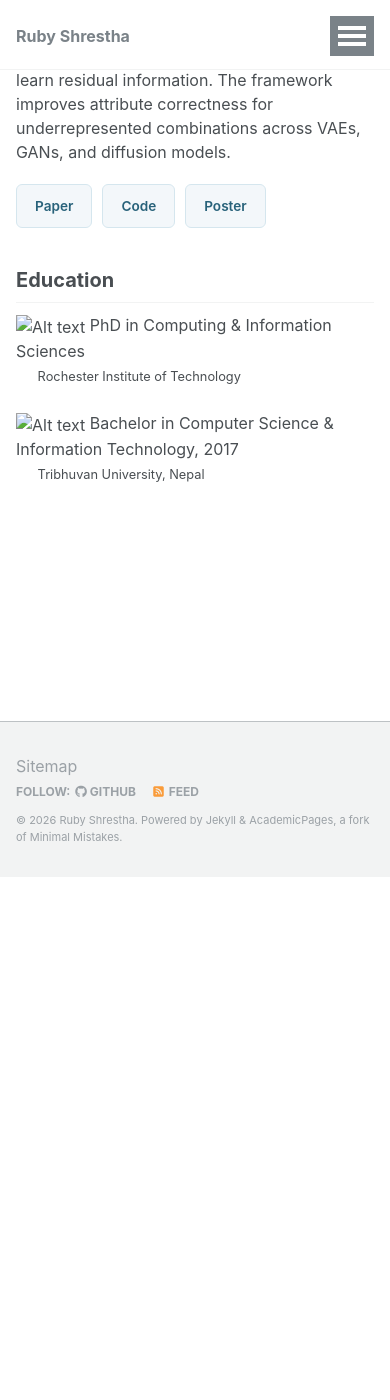
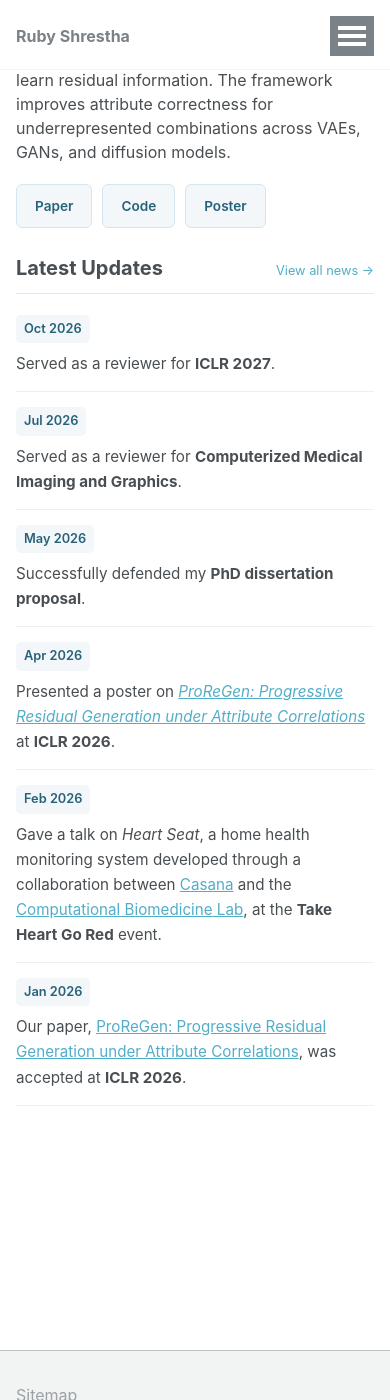
Before and after one commit to ruby-stha/ruby-stha.github.io, a Jekyll site: the page built from _pages/about.md, in a window 390 px wide and 1400 px high, scrolled down 1504 px. Built offline with Jekyll 4.4.1, drawn with Linux system fonts in a browser that asks for light colours; before the commit the page ends 2381 px from its top, so only the background shows below that.

Commit message:
About update

```diff
--- a/_data/navigation.yml
+++ b/_data/navigation.yml
@@ -2,6 +2,8 @@
 main:
   - title: "Publications"
     url: /publications/
+  - title: "News"
+    url: /news/
 
 #  - title: "Talks"
 #    url: /talks/
--- a/_pages/about.md
+++ b/_pages/about.md
@@ -7,7 +7,7 @@ redirect_from:
   - /about.html
 ---
 
-I am a final-year PhD student in Computing and Information Sciences at Rochester Institute of Technology, advised by [Prof. Linwei Wang](https://pht180.rit.edu/cblwang/linwei-wang/) in the [Computational Biomedicine Lab](https://pht180.rit.edu/cblwang/). My research focuses on building **reliable deep generative models**: improving their robustness and controllability, particularly for cases underrepresented in the training data.
+I am a final-year PhD student in Computing and Information Sciences at Rochester Institute of Technology, advised by [Prof. Linwei Wang](https://www.rit.edu/cblwang/linwei-wang) in the [Computational Biomedicine Lab](https://www.rit.edu/cblwang/directory). My research focuses on building **reliable deep generative models**: improving their robustness and controllability, particularly for cases underrepresented in the training data.
 
 My current work explores these themes in computer vision:
 
@@ -47,8 +47,7 @@ My current work explores these themes in computer vision:
       class="research-image"
       src="{{ '/images/proregen.png' | relative_url }}"
       alt="ProReGen method: recasting correlated attribute conditioning through residualization and two-stage learning."
-      loading="lazy"
-      style="width: 70%; height: auto; margin: 20px auto 24px;">
+      loading="lazy">
   </a>
 
   <p>
@@ -76,9 +75,25 @@ My current work explores these themes in computer vision:
 
 </div>
 
-## Education
+<!-- ## Education
 
 <img src="https://academicpages.github.io/images/favicon.ico" alt="Alt text" width="20" height="20">  PhD in Computing & Information Sciences<br>
-<span class="university" style="font-size:.8em"> &nbsp; &nbsp; &nbsp; Rochester Institute of Technology</span><br><br>
+<span class="university"> &nbsp; &nbsp; &nbsp; Rochester Institute of Technology</span><br><br>
 <img src="https://academicpages.github.io/images/favicon.ico" alt="Alt text" width="20" height="20">  Bachelor in Computer Science & Information Technology, 2017<br>
-<span class="university" style="font-size:.8em">&nbsp; &nbsp; &nbsp; Tribhuvan University, Nepal</span>
+<span class="university">&nbsp; &nbsp; &nbsp; Tribhuvan University, Nepal</span> -->
+
+{% assign full_news = site.pages | where: "permalink", "/news/" | first %}
+{% assign homepage_updates = full_news.updates | where: "year", 2026 %}
+
+<section class="ruby-updates" aria-labelledby="latest-updates">
+  <div class="updates-header">
+    <h2 id="latest-updates">Latest Updates</h2>
+    <a class="updates-all" href="{{ '/news/' | relative_url }}">View all news &rarr;</a>
+  </div>
+  {% for item in homepage_updates %}
+    <div class="update-row">
+      <span class="update-date">{{ item.date | escape }}</span>
+      <div class="update-copy">{{ item.text | markdownify }}</div>
+    </div>
+  {% endfor %}
+</section>
--- /dev/null
+++ b/_pages/news.md
@@ -0,0 +1,111 @@
+---
+layout: archive
+title: News
+permalink: /news/
+author_profile: true
+updates:
+- section: '2026'
+  year: 2026
+  date: Oct 2026
+  text: Served as a reviewer for **ICLR 2027**.
+- section: '2026'
+  year: 2026
+  date: Jul 2026
+  text: Served as a reviewer for **Computerized Medical Imaging and Graphics**.
+- section: '2026'
+  year: 2026
+  date: May 2026
+  text: Successfully defended my **PhD dissertation proposal**.
+- section: '2026'
+  year: 2026
+  date: Apr 2026
+  text: 'Presented a poster on *[ProReGen: Progressive Residual Generation under Attribute Correlations](https://openreview.net/forum?id=2LzYaW032Q)*
+    at **ICLR 2026**.'
+- section: '2026'
+  year: 2026
+  date: Feb 2026
+  text: Gave a talk on *Heart Seat*, a home health monitoring system developed through a collaboration between [Casana](https://casanacare.com/)
+    and the [Computational Biomedicine Lab](https://www.rit.edu/cblwang/directory), at the **Take Heart Go Red** event.
+- section: '2026'
+  year: 2026
+  date: Jan 2026
+  text: 'Our paper, [ProReGen: Progressive Residual Generation under Attribute Correlations](https://openreview.net/forum?id=2LzYaW032Q),
+    was accepted at **ICLR 2026**.'
+- section: '2025'
+  year: 2025
+  date: Nov 2025
+  text: 'Gave a guest lecture on *Robustness of Deep Learning Models to Observed Attribute Correlations: Exploring Impact
+    and Potential Solution* for **CISC-865 Deep Learning** at RIT.'
+- section: '2024'
+  year: 2024
+  date: Oct 2024
+  text: Gave a talk on *Spurious Correlations and Bias in AI Systems* to clinical and behavioral health psychology interns
+    at RIT.
+- section: '2023'
+  year: 2023
+  date: Oct 2023
+  text: 'Our equal-contribution paper, [Distributionally Robust Optimization and Invariant Representation Learning for Addressing
+    Subgroup Underrepresentation: Mechanisms and Limitations](https://arxiv.org/abs/2308.06434), was published at **FAIMI,
+    MICCAI 2023**.'
+- section: '2023'
+  year: 2023
+  date: May 2023
+  text: Passed my **PhD Research Potential Assessment (RPA)**.
+- section: '2023'
+  year: 2023
+  date: Feb 2023
+  text: Received the **Dr. Russell & Melissa Bessette Award for Doctoral Student Excellence** at RIT.
+- section: '2022'
+  year: 2022
+  date: Aug 2022
+  text: Started my **PhD in Computing and Information Sciences at RIT**, joining the [Computational Biomedicine Lab](https://www.rit.edu/cblwang/directory)
+    under the supervision of Prof. Linwei Wang.
+- section: Earlier Highlights
+  year: 2019
+  date: Sep 2019
+  text: Received the **National Female Education Award** from the Government of Nepal.
+- section: Earlier Highlights
+  year: 2018
+  date: Aug 2018
+  text: 'Gave an oral presentation on *Maze Solving with Anomaly Tolerant Dead End Filling and A*: Implementation and Analysis*
+    at the **Fifth International Conference on Information Technology for Development (IT4D)**.'
+- section: Earlier Highlights
+  year: 2018
+  date: Apr 2018
+  text: Graduated with a **Bachelor’s degree in Computer Science and Information Technology** from Tribhuvan University.
+- section: Earlier Highlights
+  year: 2016
+  date: Apr 2016
+  text: Won the **International Girls in ICT Day Hackathon**.
+---
+
+<style>
+  .ruby-updates { margin: 28px 0; }
+  .ruby-updates .updates-header { display: flex; flex-wrap: wrap; align-items: baseline; justify-content: space-between; gap: 8px 20px; border-bottom: 1px solid #e3e9ed; padding-bottom: 12px; margin-bottom: 6px; }
+  .ruby-updates .updates-header h2 { margin: 0; padding: 0; border: 0; }
+  .ruby-updates .updates-all { font-size: 0.8em; white-space: nowrap; text-decoration: none; }
+  .ruby-updates .updates-all:hover { text-decoration: underline; }
+  .ruby-updates .updates-year { margin: 28px 0 4px; border-bottom: 1px solid #e3e9ed; padding-bottom: 10px; }
+  .ruby-updates .update-row { display: grid; grid-template-columns: 110px minmax(0, 1fr); gap: 18px; align-items: start; padding: 15px 0; border-bottom: 1px solid #edf0f2; }
+  .ruby-updates .update-date { display: inline-block; padding: 4px 8px; border-radius: 5px; background: #f3f7fa; color: #28627a; font-size: 0.8em; font-weight: 600; text-align: center; line-height: 1.6; }
+  .ruby-updates .update-copy { min-width: 0; font-size: 0.95em; line-height: 1.65; overflow-wrap: anywhere; }
+  .ruby-updates .update-copy p { margin: 0; }
+  .ruby-updates a:focus-visible { outline: 2px solid #28627a; outline-offset: 3px; }
+  @media (max-width: 600px) {
+    .ruby-updates .update-row { grid-template-columns: minmax(0, 1fr); gap: 8px; }
+    .ruby-updates .update-date { justify-self: start; }
+  }
+</style>
+
+<div class="ruby-updates">
+  {% assign news_sections = page.updates | group_by: "section" %}
+  {% for group in news_sections %}
+    <h2 class="updates-year">{{ group.name | escape }}</h2>
+    {% for item in group.items %}
+      <div class="update-row">
+        <span class="update-date">{{ item.date | escape }}</span>
+        <div class="update-copy">{{ item.text | markdownify }}</div>
+      </div>
+    {% endfor %}
+  {% endfor %}
+</div>
--- a/_sass/_about.scss
+++ b/_sass/_about.scss
@@ -7,6 +7,10 @@
   font-size: 0.9em;
   line-height: 1.6;
   color: #333;
+}
+
+.university {
+  font-size: 0.8em;
 }
 
 .research-header {
@@ -47,9 +51,9 @@
 
 .research-project .research-image {
   display: block;
-  width: 100%;
+  width: 70%;
   height: auto;
-  margin: 20px 0 24px;
+  margin: 20px auto 24px;
 }
 
 .research-actions {
@@ -90,3 +94,88 @@
   outline: 2px solid #28627a;
   outline-offset: 3px;
 }
+
+.ruby-updates {
+  margin: 28px 0;
+}
+
+.ruby-updates .updates-header {
+  display: flex;
+  flex-wrap: wrap;
+  align-items: baseline;
+  justify-content: space-between;
+  gap: 8px 20px;
+  border-bottom: 1px solid #e3e9ed;
+  padding-bottom: 12px;
+  margin-bottom: 6px;
+}
+
+.ruby-updates .updates-header h2 {
+  margin: 0;
+  padding: 0;
+  border: 0;
+}
+
+.ruby-updates .updates-all {
+  font-size: 0.8em;
+  white-space: nowrap;
+  text-decoration: none;
+}
+
+.ruby-updates .updates-all:hover {
+  text-decoration: underline;
+}
+
+.ruby-updates .updates-year {
+  margin: 28px 0 4px;
+  border-bottom: 1px solid #e3e9ed;
+  padding-bottom: 10px;
+}
+
+.ruby-updates .update-row {
+  display: grid;
+  grid-template-columns: 110px minmax(0, 1fr);
+  gap: 18px;
+  align-items: start;
+  padding: 15px 0;
+  border-bottom: 1px solid #edf0f2;
+}
+
+.ruby-updates .update-date {
+  display: inline-block;
+  padding: 4px 8px;
+  border-radius: 5px;
+  background: #f3f7fa;
+  color: #28627a;
+  font-size: 0.8em;
+  font-weight: 600;
+  text-align: center;
+  line-height: 1.6;
+}
+
+.ruby-updates .update-copy {
+  min-width: 0;
+  font-size: 0.95em;
+  line-height: 1.65;
+  overflow-wrap: anywhere;
+}
+
+.ruby-updates .update-copy p {
+  margin: 0;
+}
+
+.ruby-updates a:focus-visible {
+  outline: 2px solid #28627a;
+  outline-offset: 3px;
+}
+
+@media (max-width: 600px) {
+  .ruby-updates .update-row {
+    grid-template-columns: minmax(0, 1fr);
+    gap: 8px;
+  }
+
+  .ruby-updates .update-date {
+    justify-self: start;
+  }
+}
```
Also changed, not shown: _pages/cv.md (+1 -1 lines), 1 other file.
